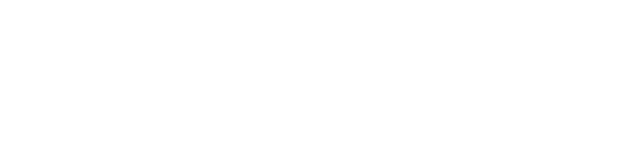
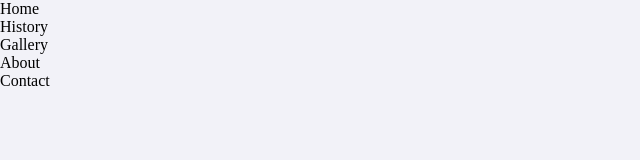
Before and after one commit to SammDumpingStation/Learn-Node-JS, a website: page html-car-project/home-page.html in a window 1280 px wide. Shown: the whole page, without its empty margins (0-640 px from the left). Drawn offline with Linux system fonts and the light colour scheme.

Commit message:
📊 Navigation Bar Created!

```diff
--- a/css-car-project/home-page.css
+++ b/css-car-project/home-page.css
@@ -1,3 +1,11 @@
-*, *::before ,*::after{
+*,
+*::before,
+*::after {
   box-sizing: border-box;
+  margin: 0;
+  padding: 0;
 }
+
+html {
+  background-color: #f2f2f8;
+}
--- a/html-car-project/home-page.html
+++ b/html-car-project/home-page.html
@@ -1,12 +1,23 @@
 <!DOCTYPE html>
 <html lang="en">
-<head>
-  <meta charset="UTF-8">
-  <meta name="viewport" content="width=device-width, initial-scale=1.0">
-  <link rel="stylesheet" href="../css-car-project/home-page.css">
-  <title>Honda Civic Dedication</title>
-</head>
-<body>
+  <head>
+    <meta charset="UTF-8" />
+    <meta name="viewport" content="width=device-width, initial-scale=1.0" />
+    <link rel="stylesheet" href="../css-car-project/home-page.css" />
+    <title>Honda Civic Dedication</title>
+  </head>
+  <body>
+    <nav class="nav-bar">
+      <ul>
+        <li>Home</li>
+        <li>History</li>
+        <li>Gallery</li>
+        <li>About</li>
+        <li>Contact</li>
+      </ul>
+    </nav>
 
-</body>
+    <main></main>
+    <footer></footer>
+  </body>
 </html>
```
